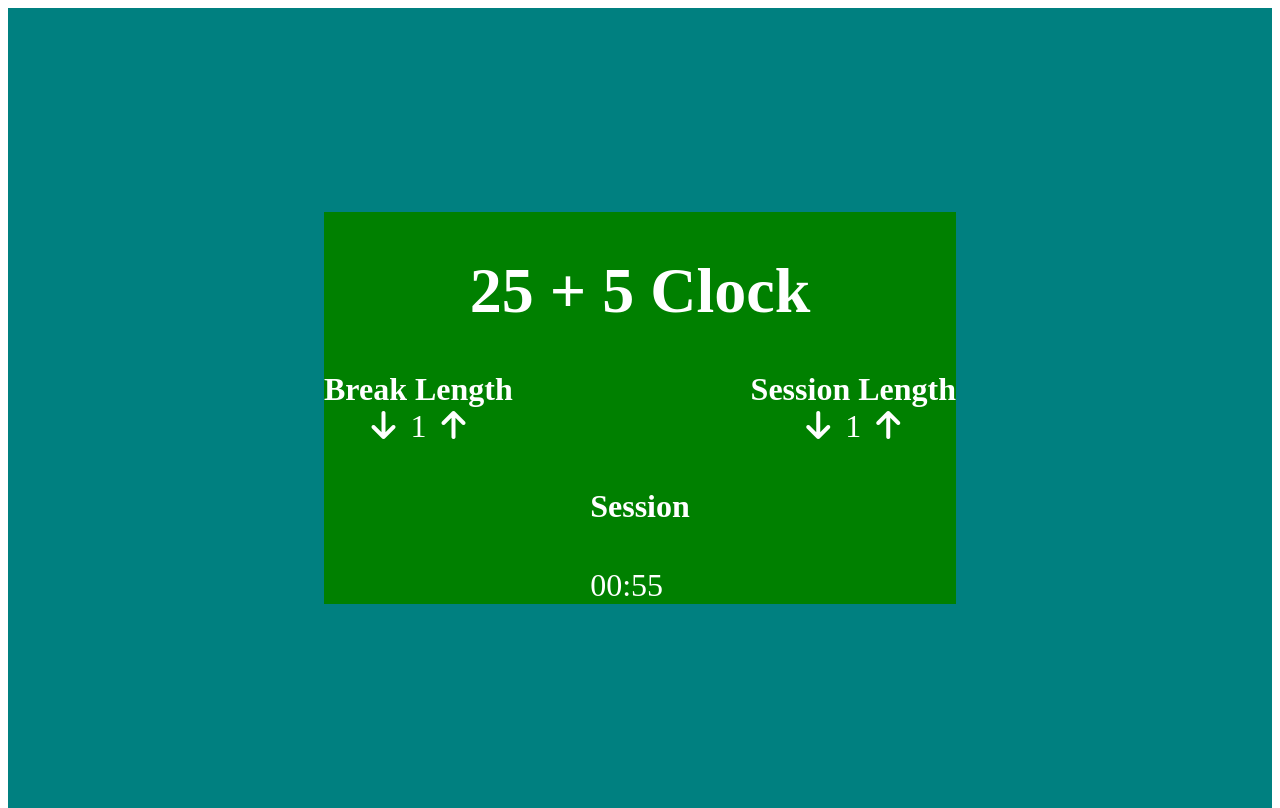
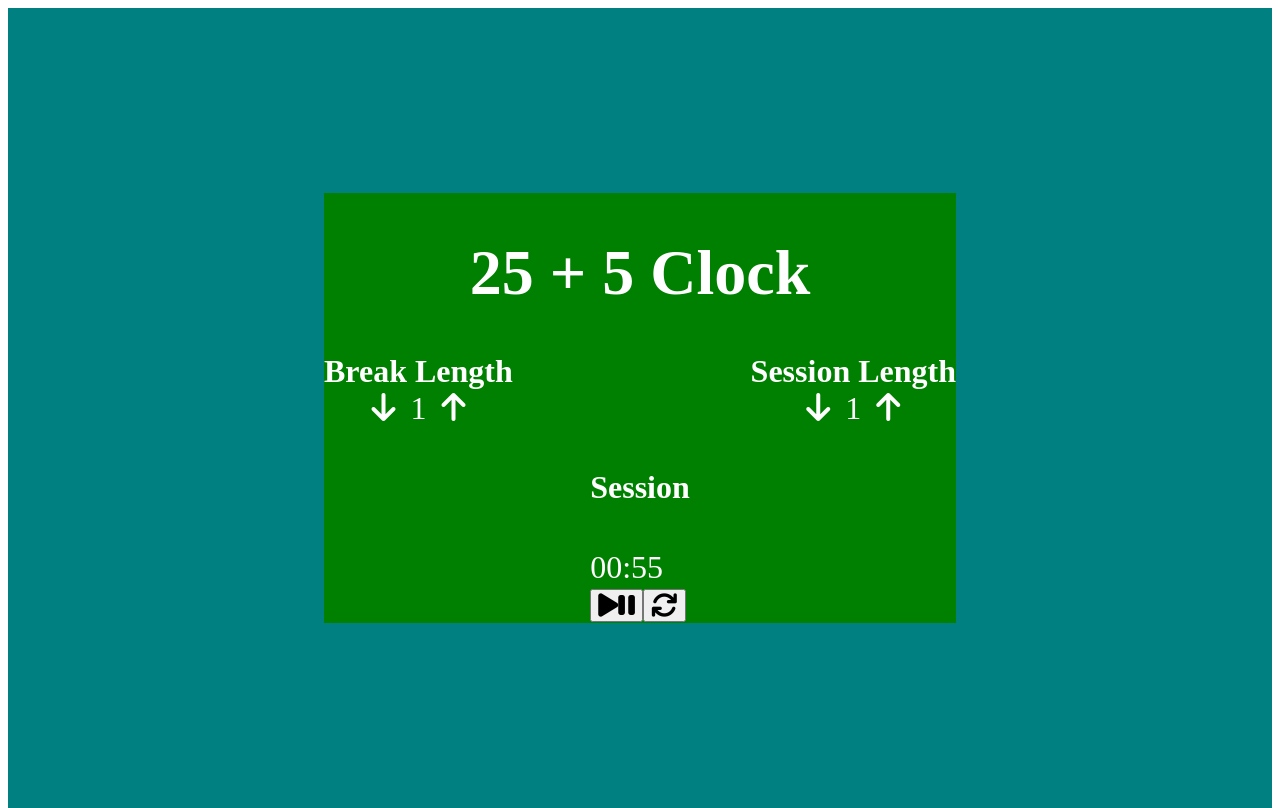
Before and after one commit to errami01/pomodoro-timer, a React (Create React App) app: page / in a window 1280 px wide. Built offline with nearby package versions, Linux system fonts and the light colour scheme.

Commit message:
add controle panel buttons

```diff
--- a/src/App.css
+++ b/src/App.css
@@ -35,3 +35,7 @@
 .params-counter{
   margin: 0 15px;
 }
+.play-pause{
+  /* font-size: 2em; */
+  color: black;
+}
--- a/src/App.js
+++ b/src/App.js
@@ -32,7 +32,7 @@ useEffect(()=>{
 
 
     minutesElement.current.innerHTML = minutes <10? `0${minutes}`: minutes
-    secElement.current.innerHTML = sec
+    secElement.current.innerHTML = sec < 10 ? `0${sec}`:sec
 
   },1000)
 },[timer.turn==='session'? timer.sessionLength:timer.breakLength,timer.turn])
@@ -67,6 +67,13 @@ const displayedTimer = timer.turn === 'session'? timer.sessionLength<10? `0${tim
           <span className='minutes' ref={minutesElement}>{displayedTimer}</span>
           :
           <span className='seconds' ref={secElement}>{'00'}</span>
+          <div className='controle-panel'>
+           <button className='play-pause'>
+              <i class="fa fa-play fa-2x"></i>
+              <i class="fa fa-pause fa-2x"/>
+            </button>
+           <button className='rotate-btn'><i class="fa fa-refresh fa-2x"></i></button>
+          </div>
         </div>
       </div>
 
```
